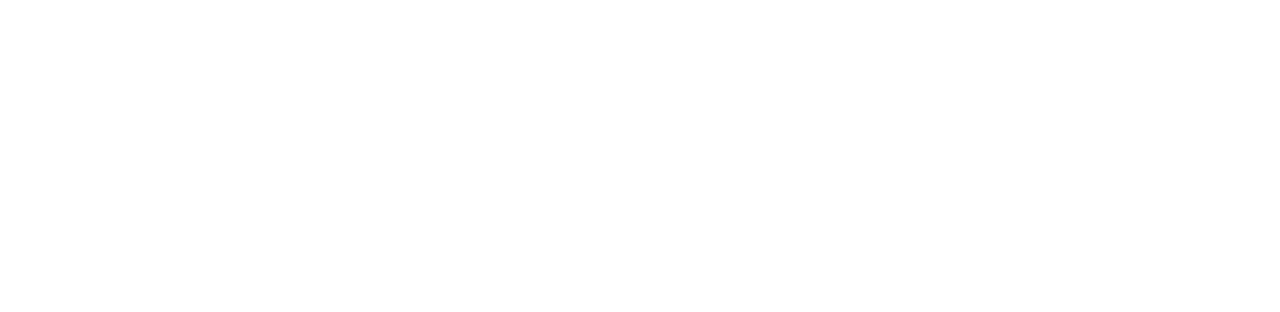
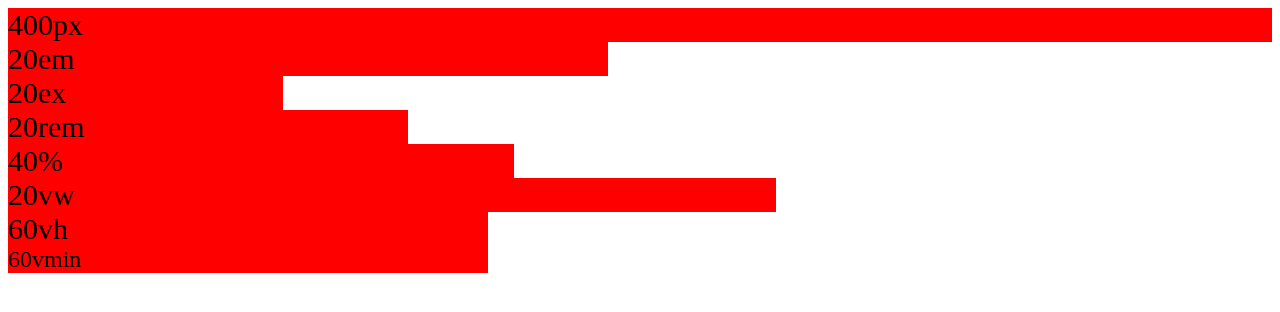
Before and after one commit to Arek77Karp/CSSprojekt, a plain HTML site: page 3-jednostki-miary-w-css/index.html in a window 1280 px wide. Drawn offline with Linux system fonts and the light colour scheme.

Commit message:
nie wyswietla vmax

```diff
--- a/3-jednostki-miary-w-css/css/style.css
+++ b/3-jednostki-miary-w-css/css/style.css
@@ -0,0 +1,39 @@
+html{
+    font-size: 20px;
+}
+#container {
+    font-size: 30px;
+}
+#container >div {
+    background-color: red;
+}
+#pixele {
+    width: :40px;
+}
+#em {
+   width: 20em;
+}
+#ex {
+    width: 20ex;
+}
+#rem {
+    width: 20rem;
+}
+#procenty {
+    width: 40%;
+}
+#vw {
+    width: 60vw;
+}
+#vh {
+    width: 60vh;
+}
+#vmin {
+    width: 60vmin;
+    font-size: 3vmin;
+}
+
+#vmax {
+    width: 60vmax;
+    font-size: 3vmax;
+}
--- a/3-jednostki-miary-w-css/index.html
+++ b/3-jednostki-miary-w-css/index.html
@@ -6,6 +6,17 @@
     <link rel="stylesheet" href="css/style.css">
 </head>
 <body>
+ <div id="container">
+     <div id="pixele">400px</div>
+     <div id="em">20em</div>
+     <div id="ex">20ex</div>
+     <div id="rem">20rem</div>
+     <div id="procenty">40%</div>
+     <div id="vw">20vw</div>
+     <div id="vh">60vh</div>
+     <div id="vmin">60vmin</div>
+
+ </div>
 
 </body>
 </html>
```
